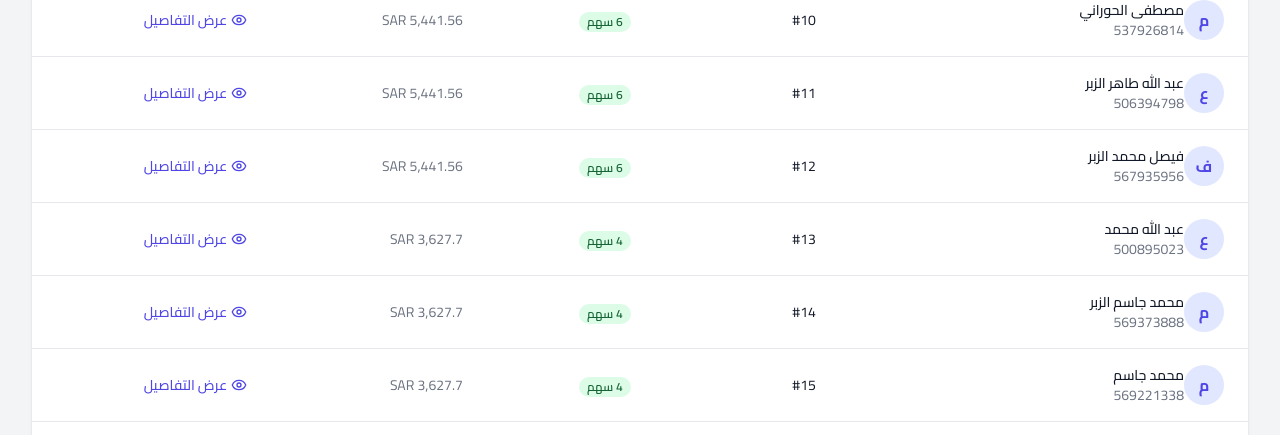
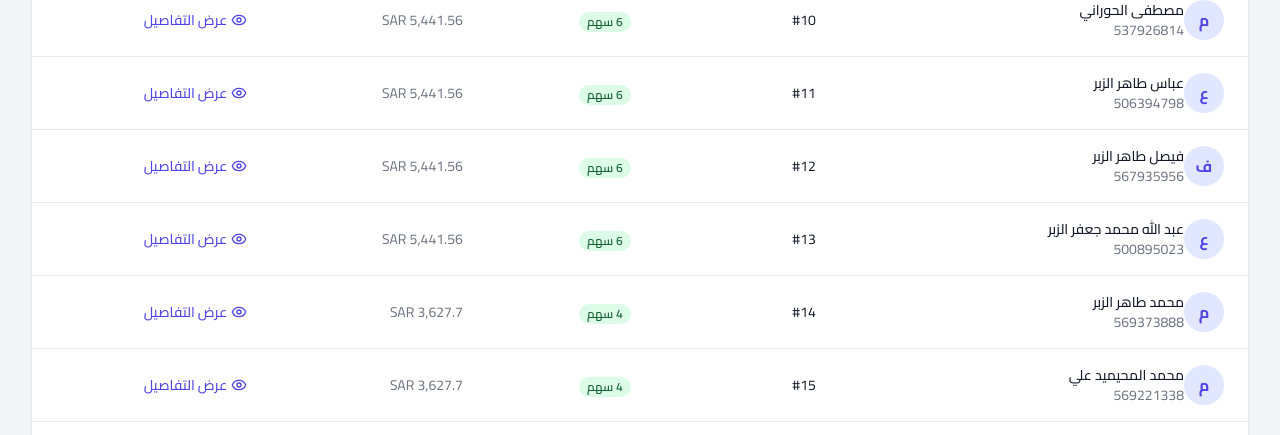
Before and after one commit to alnzr0220-commits/Investment, a React (Vite) app: page /admin in a window 1280 px wide. Shown: the part 1016-1451 px from the top of the page. Built offline with nearby package versions, Linux system fonts and the light colour scheme; no server answers.

Commit message:
Fix ownership percentages exactly from worksheet - Jaafar 20.49%, Abbas 11.71%, Mohammed 9.76%

```diff
--- a/src/api.ts
+++ b/src/api.ts
@@ -212,7 +212,7 @@ export const api = {
       },
       {
         subscriberNumber: '3',
-        fullName: 'سعد عبد الله',
+        fullName: 'محمد دعبل العثمان',
         phoneNumber: '545473331',
         sharesCount: 5,
         totalSavings: 4000,
@@ -220,7 +220,7 @@ export const api = {
         baseShareValue: 900,
         currentShareValue: 950,
         realPortfolioValue: 4534.63,
-        ownershipPercentage: 2.44,
+        ownershipPercentage: 9.76,
         growthPercentage: 4.5,
         totalIncome: 4534.63,
       },
@@ -324,7 +324,7 @@ export const api = {
       },
       {
         subscriberNumber: '11',
-        fullName: 'عبد الله طاهر الزبر',
+        fullName: 'عباس طاهر الزبر',
         phoneNumber: '506394798',
         sharesCount: 6,
         totalSavings: 5400,
@@ -338,7 +338,7 @@ export const api = {
       },
       {
         subscriberNumber: '12',
-        fullName: 'فيصل محمد الزبر',
+        fullName: 'فيصل طاهر الزبر',
         phoneNumber: '567935956',
         sharesCount: 6,
         totalSavings: 5400,
@@ -352,8 +352,22 @@ export const api = {
       },
       {
         subscriberNumber: '13',
-        fullName: 'عبد الله محمد',
+        fullName: 'عبد الله محمد جعفر الزبر',
         phoneNumber: '500895023',
+        sharesCount: 6,
+        totalSavings: 5400,
+        monthlyPayment: 300,
+        baseShareValue: 900,
+        currentShareValue: 950,
+        realPortfolioValue: 5441.56,
+        ownershipPercentage: 2.93,
+        growthPercentage: 4.5,
+        totalIncome: 5441.56,
+      },
+      {
+        subscriberNumber: '14',
+        fullName: 'محمد طاهر الزبر',
+        phoneNumber: '569373888',
         sharesCount: 4,
         totalSavings: 3600,
         monthlyPayment: 200,
@@ -365,22 +379,8 @@ export const api = {
         totalIncome: 3627.70,
       },
       {
-        subscriberNumber: '14',
-        fullName: 'محمد جاسم الزبر',
-        phoneNumber: '569373888',
-        sharesCount: 4,
-        totalSavings: 3050,
-        monthlyPayment: 200,
-        baseShareValue: 900,
-        currentShareValue: 950,
-        realPortfolioValue: 3627.70,
-        ownershipPercentage: 1.95,
-        growthPercentage: 4.5,
-        totalIncome: 3627.70,
-      },
-      {
         subscriberNumber: '15',
-        fullName: 'محمد جاسم',
+        fullName: 'محمد المحيميد علي',
         phoneNumber: '569221338',
         sharesCount: 4,
         totalSavings: 3050,
@@ -439,7 +439,7 @@ export const api = {
         fullName: 'جوهرة الشلاحي',
         phoneNumber: '542626031',
         sharesCount: 3,
-        totalSavings: 2850,
+        totalSavings: 2700,
         monthlyPayment: 150,
         baseShareValue: 900,
         currentShareValue: 950,
```
